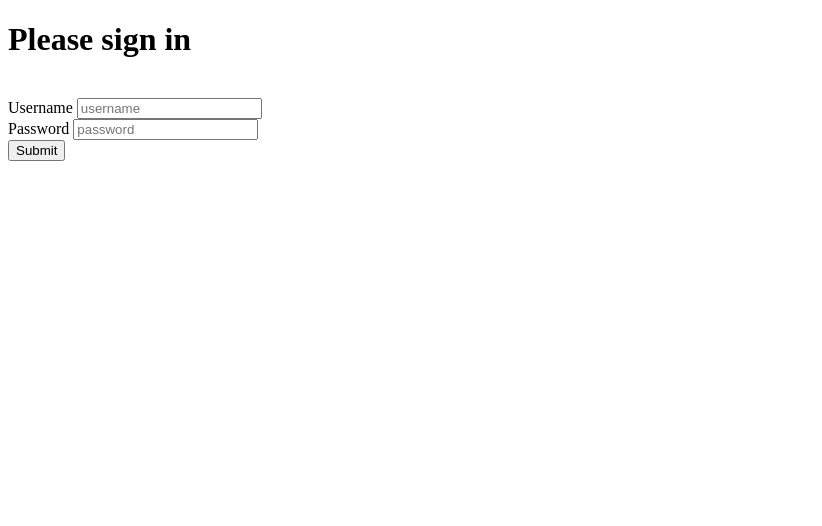
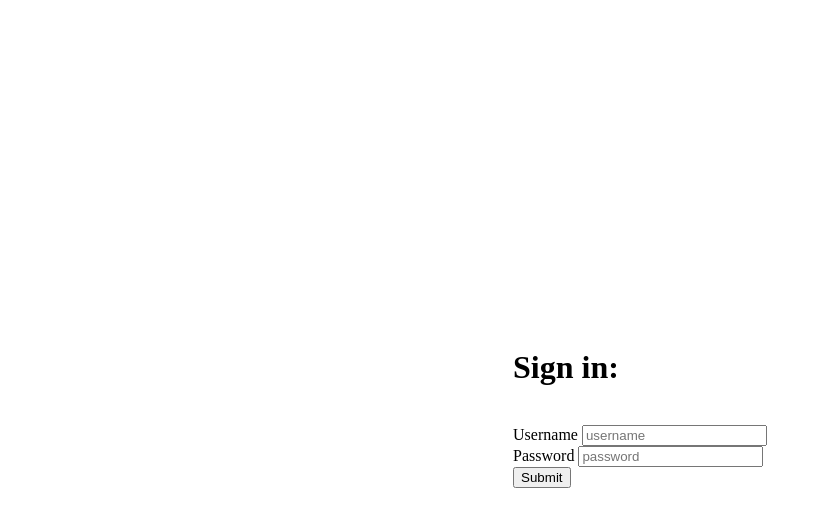
Before and after one commit to aaron-r-campbell/AALTO-ELEC-E7320-Internet-Protocols-Project, a SvelteKit app in the folder application-ui/: page /login in a window 1280 px wide. Shown: the top 526 px of the page, without its empty margins (0-822 px from the left). Built offline with nearby package versions, Linux system fonts and the light colour scheme.

Commit message:
abstracted and simplified main page / app / login functionality, added state storage, re-added favicon and QoL layout defaults

```diff
--- /dev/null
+++ b/application-ui/src/components/App.svelte
@@ -0,0 +1,31 @@
+<script>
+    import axios from "axios";
+    import { onMount } from "svelte";
+
+    let username = "";
+    let chats = [];
+
+    const get_username = async () => {
+        const response = await axios.get(
+            "/api/whoami",
+            {},
+            { withCredentials: true },
+        );
+        username = response.data.username;
+    };
+
+    onMount(async () => {
+        get_username();
+    });
+</script>
+
+<h1>Welcome {username}!</h1>
+<div style="display:flex;">
+    <div style="width: 20vw; background-color: lightgray;">
+        <h1>Chats:</h1>
+        {#each chats as chat}
+            <p>{chat.name}</p>
+        {/each}
+    </div>
+    <div style="width: 80vw;"></div>
+</div>
--- /dev/null
+++ b/application-ui/src/components/Spinner.svelte
@@ -0,0 +1,21 @@
+<div class="spinner"></div>
+<style>
+    .spinner {
+        width: 50px;
+        height: 50px;
+        border: 4px solid rgba(0, 0, 0, 0.1);
+        border-top: 4px solid #3498db;
+        border-radius: 50%;
+        animation: spin 1s linear infinite;
+        margin: auto auto;
+    }
+
+    @keyframes spin {
+        0% {
+            transform: rotate(0deg);
+        }
+        100% {
+            transform: rotate(360deg);
+        }
+    }
+</style>
--- a/application-ui/src/routes/+layout.svelte
+++ b/application-ui/src/routes/+layout.svelte
@@ -1,8 +1,20 @@
 <script>
 </script>
 
-<div class="app">
-	<main>
-		<slot />
-	</main>
-</div>
+<head>
+	<link rel="icon" href="%sveltekit.assets%/favicon.png" />
+	<meta name="viewport" content="width=device-width, initial-scale=1.0" />
+</head>
+<body>
+	<slot />
+</body>
+
+<style>
+	body {
+		display: flex;
+		align-items: center;
+		justify-content: center;
+		height: 100vh;
+		margin: 0;
+	}
+</style>
--- a/application-ui/src/routes/+page.svelte
+++ b/application-ui/src/routes/+page.svelte
@@ -1,66 +1,17 @@
 <script>
-    import Chat from "../components/Chat.svelte";
+    import { goto } from "$app/navigation";
+    import { onMount } from "svelte";
+    import { state } from "../stores/state_store.js";
+    import App from "../components/App.svelte";
+    import Spinner from "../components/Spinner.svelte";
 
-    import { goto } from "$app/navigation";
-    import axios from "axios";
-    import { onMount } from "svelte";
-
-    let isLoading = true;
-    let username = "";
-    let chats = [];
-
-    const check_auth = async () => {
-        console.log("auth is ", axios.defaults.headers.common["Authorization"]);
-        if (!axios.defaults.headers.common["Authorization"]) {
-            goto("/login");
-            return;
-        }
-        isLoading = false;
-        const response = await axios.get(
-            "/api/whoami",
-            {},
-            { withCredentials: true },
-        );
-        username = response.data.username;
-    };
-
-    onMount(async () => {
-        check_auth();
+    onMount(() => {
+        if (!state.token) goto("/login");
     });
 </script>
 
-{#if isLoading}
-    <div class="spinner"></div>
+{#if !state.token}
+    <Spinner />
 {:else}
-    <h1>Welcome {username}!</h1>
-    <div style="display:flex;">
-        <div style="width: 20vw; background-color: lightgray;">
-            <h1>Chats:</h1>
-            {#each chats as chat}
-                <p>{chat.name}</p>
-            {/each}
-        </div>
-        <div style="width: 80vw;"></div>
-    </div>
+    <App />
 {/if}
-
-<style>
-    .spinner {
-        width: 50px;
-        height: 50px;
-        border: 4px solid rgba(0, 0, 0, 0.1);
-        border-top: 4px solid #3498db;
-        border-radius: 50%;
-        animation: spin 1s linear infinite;
-        margin: auto auto;
-    }
-
-    @keyframes spin {
-        0% {
-            transform: rotate(0deg);
-        }
-        100% {
-            transform: rotate(360deg);
-        }
-    }
-</style>
--- a/application-ui/src/routes/login/+page.svelte
+++ b/application-ui/src/routes/login/+page.svelte
@@ -2,6 +2,7 @@
 	import { goto } from "$app/navigation";
 	import axios from "axios";
 	import io from "socket.io-client";
+	import { state } from "../../stores/state_store.js";
 
 	let username = "",
 		password = "";
@@ -14,26 +15,30 @@
 		);
 
 		if (response.status === 200) {
+			// Set axios bearer token header for use with withCredentials
 			axios.defaults.headers.common["Authorization"] =
-				`Bearer ${response.data.token}`;
-			console.log("set to", axios.defaults.headers.common["Authorization"]);
+				`Bearer ${state.token}`;
 
-			response.data.token;
+			// Setup socket connection
 			const socket = io("http://localhost:7777", {
 				auth: { token: response.data.token },
 			});
 
-			socket.on("connect", () => {
-				console.log("Socket.io connected");
+			// Update
+			state.set({
+				...state,
+				token: response.data.token,
+				socket: socket,
 			});
 
+			// Logged in, go back to the main page.
 			goto("/");
 		}
 	};
 </script>
 
 <form on:submit|preventDefault={submit}>
-	<h1>Please sign in</h1>
+	<h1>Sign in:</h1>
 
 	<br />
 
--- a/application-ui/src/stores.js
+++ /dev/null
@@ -1,3 +0,0 @@
-import { readable } from 'svelte/store';
-
-export const username = readable(0);
--- /dev/null
+++ b/application-ui/src/stores/state_store.js
@@ -0,0 +1,12 @@
+import { writable } from 'svelte/store';
+
+// Initial socket state
+const initialState = {
+    socket: null,
+    token: null,
+};
+
+// Create a writable store
+const state = writable(initialState);
+
+export { state };
```
Also changed, not shown: application-ui/static/favicon.png (added).
